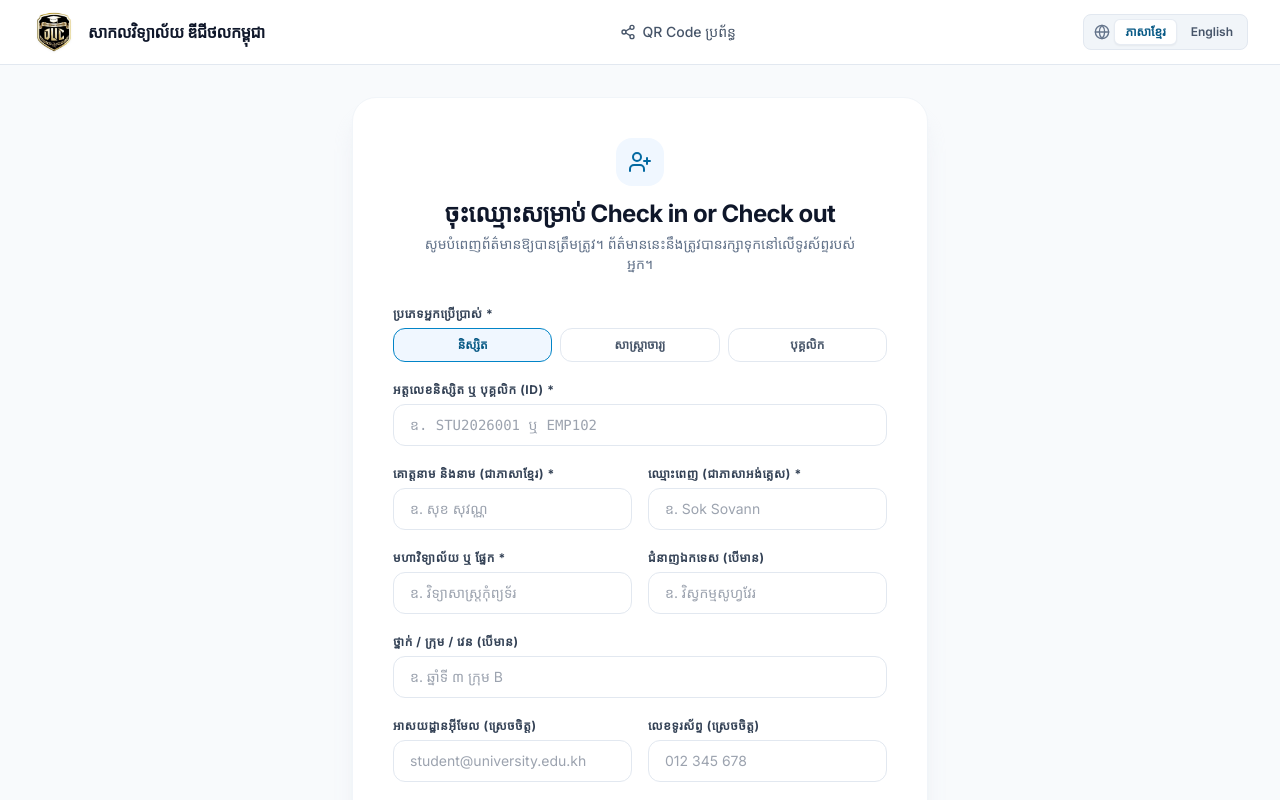
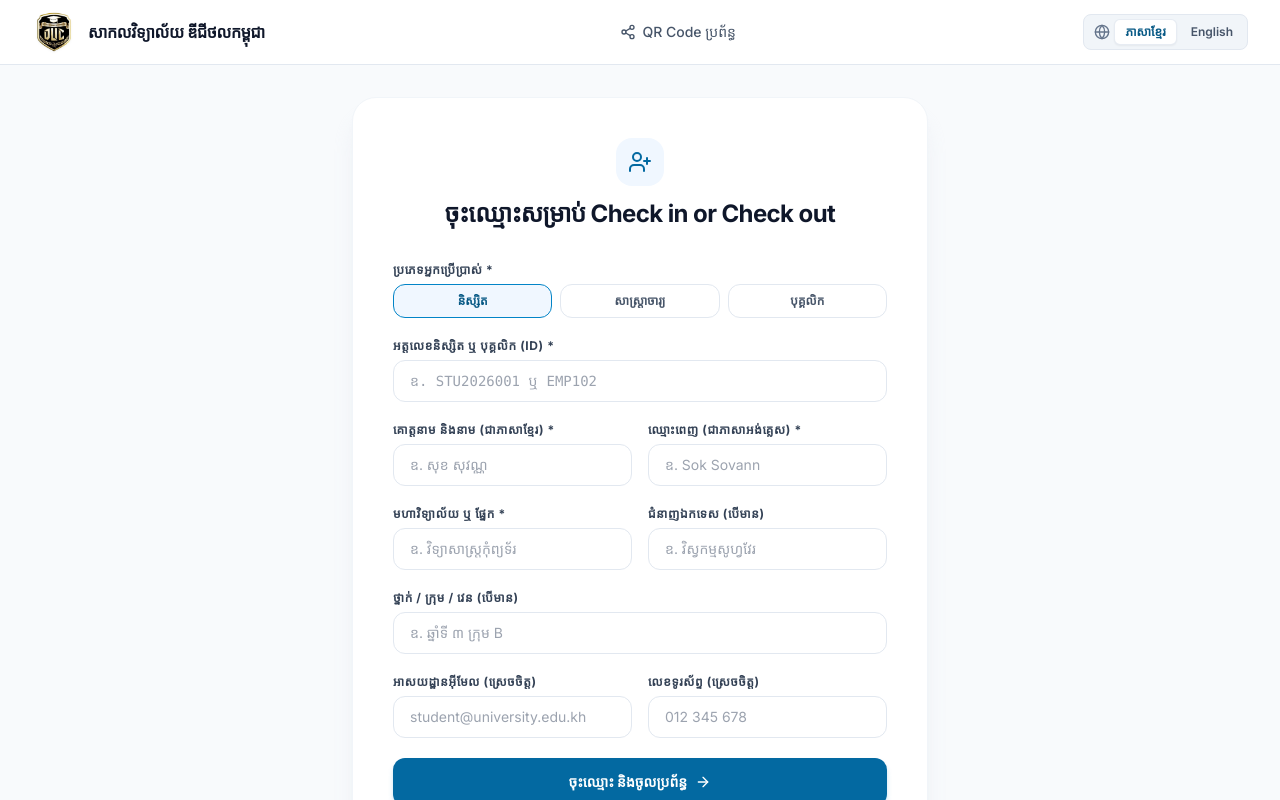
Before and after one commit to Zbath247/System_02, a React (Vite) app in the folder frontend/: page /register in a window 1280 px wide. Shown: the top 800 px of the page. Built offline with nearby package versions, Linux system fonts and the light colour scheme; no server answers; a web font is replaced by a local one.

Commit message:
fix(ui): remove subtitle from registration page

```diff
--- a/frontend/src/pages/RegisterPage.tsx
+++ b/frontend/src/pages/RegisterPage.tsx
@@ -113,16 +113,13 @@ export const RegisterPage: React.FC = () => {
     <div className="min-h-[calc(100vh-4rem)] py-8 px-4 sm:px-6 lg:px-8 bg-slate-50 flex items-center justify-center">
       <div className="max-w-xl w-full bg-white rounded-3xl shadow-xl shadow-slate-200/60 border border-slate-100 p-6 sm:p-10">
         {/* Header */}
-        <div className="text-center mb-8">
+        <div className="text-center mb-6 sm:mb-8">
           <div className="w-12 h-12 rounded-2xl bg-brand-50 text-brand-600 flex items-center justify-center mx-auto mb-3">
             <UserPlus className="w-6 h-6" />
           </div>
           <h2 className="text-2xl font-extrabold text-slate-900 tracking-tight">
             {t.register.title}
           </h2>
-          <p className="text-xs sm:text-sm text-slate-500 mt-1 max-w-md mx-auto">
-            {t.register.subtitle}
-          </p>
         </div>
 
         {/* Server Error Alert */}
```
